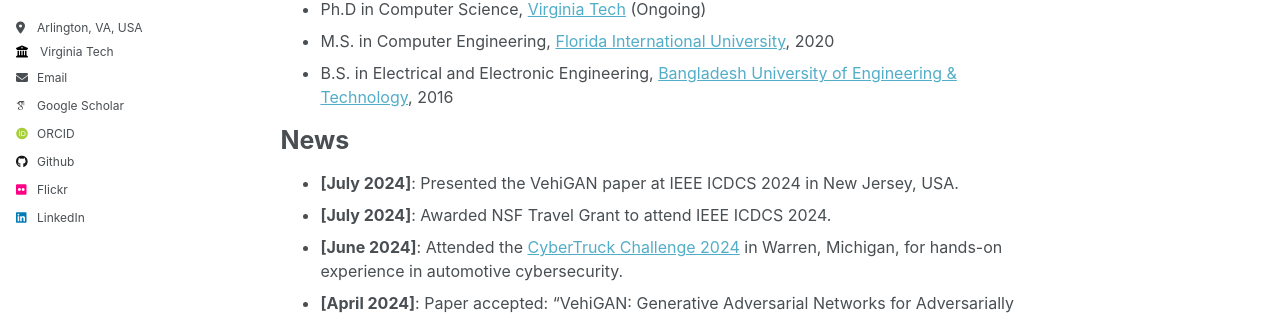
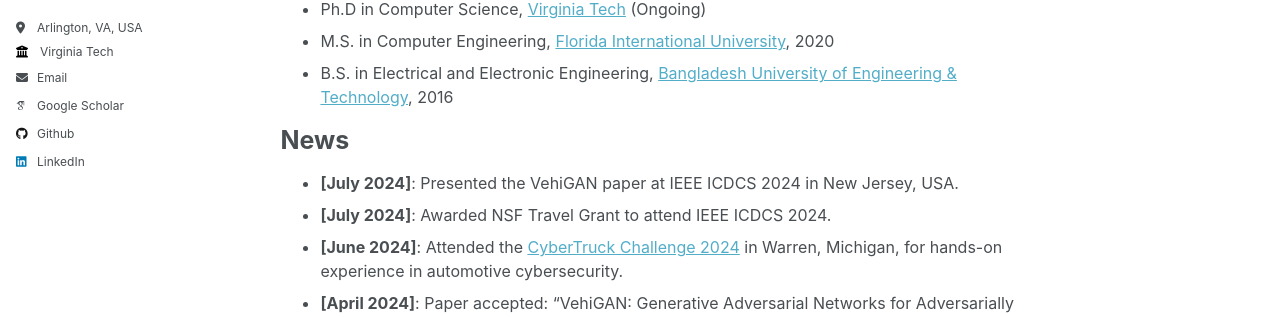
Before and after one commit to shahriar0651/hasan, a Jekyll site: the page built from _pages/about.md, in a window 1280 px wide. Shown: the part 401-718 px from the top of the page. Built offline with Jekyll 4.4.1, drawn with Linux system fonts in a browser that asks for light colours; some web fonts are replaced.

Commit message:
Update _config.yml

```diff
--- a/_config.yml
+++ b/_config.yml
@@ -34,7 +34,7 @@ author:
   arxiv            : # URL - Update with the correct link to your profile
   googlescholar    : "https://scholar.google.com/citations?hl=en&user=TcCzjTQAAAAJ"
   impactstory      : # URL
-  orcid            : "http://orcid.org/0000-0003-0289-8611"
+  orcid            : # "http://orcid.org/0000-0003-0289-8611"
   semantic         : # URL
   pubmed           : # URL #"https://www.ncbi.nlm.nih.gov/pubmed/?term=john+snow"
   researchgate     : # URL
@@ -50,7 +50,7 @@ author:
   # Social media
   bluesky          : # Username "bsky.app" # Replace this with you Bluesky username
   facebook         : # Username
-  flickr           : shahriar-shuvo
+  flickr           : # shahriar-shuvo
   foursquare       : # Username
   goodreads        : # Username
   google_plus      : # Username
```
